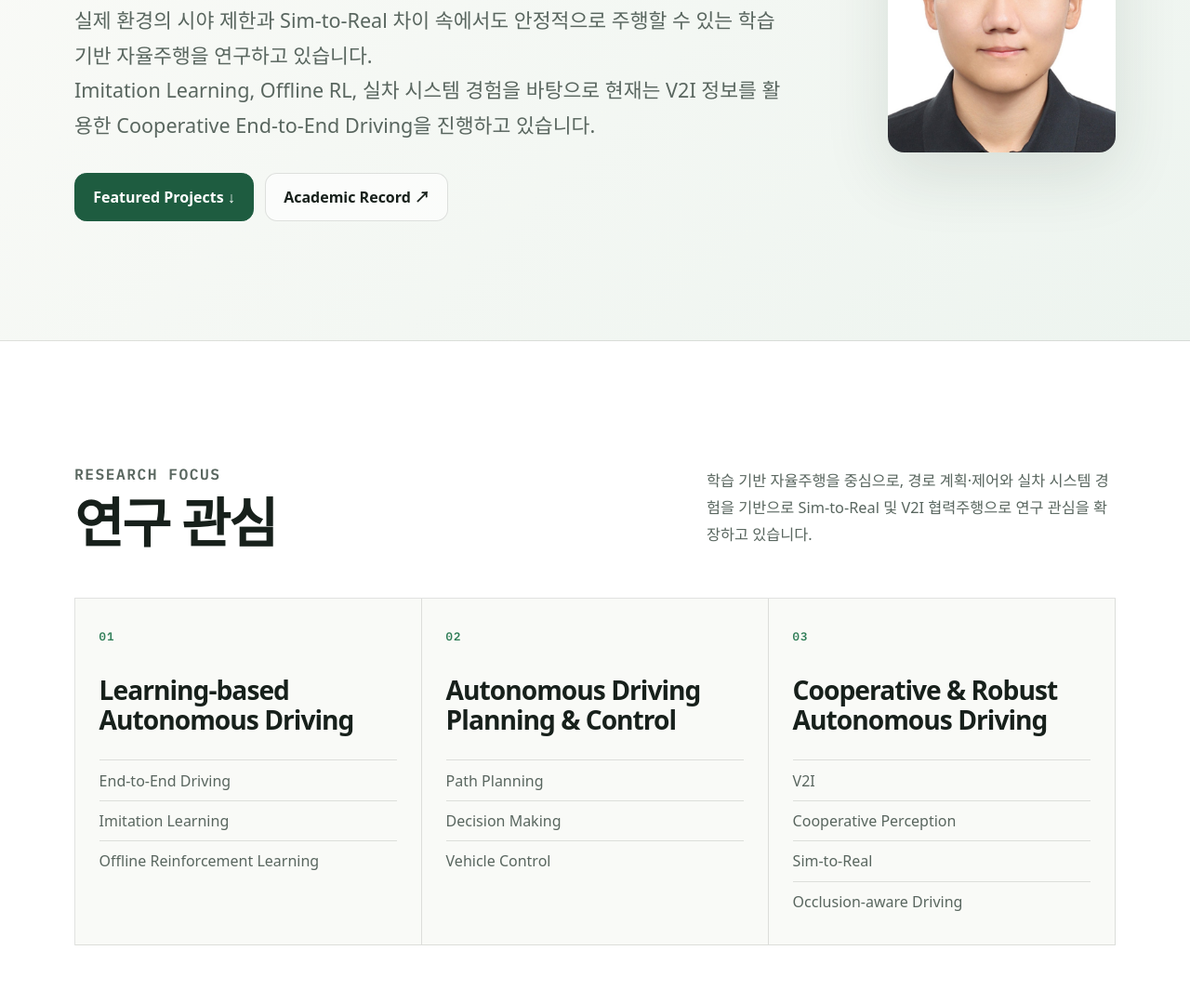
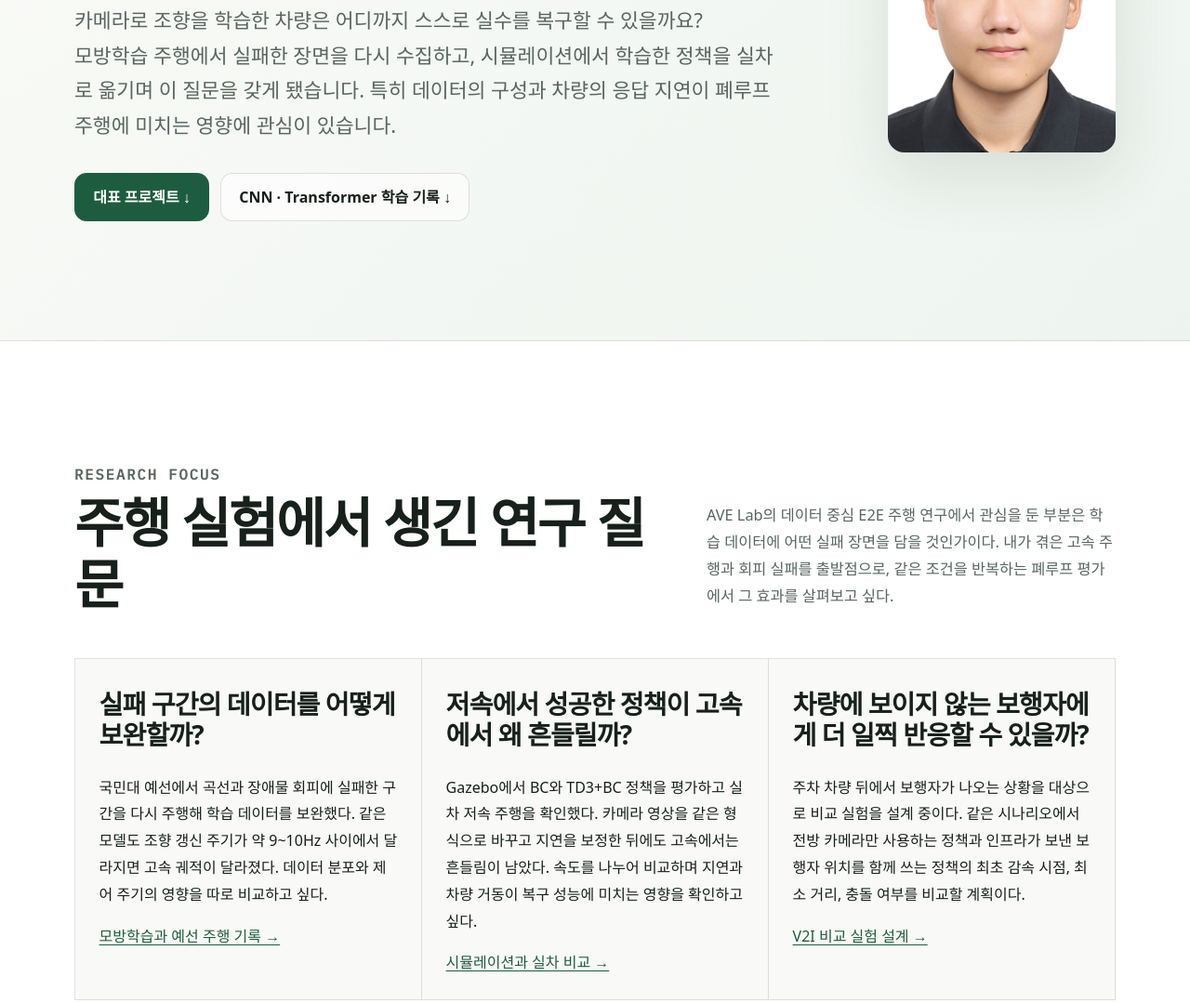
Before and after one commit to yunny22/portfolio, an Astro site: page / in a window 1280 px wide. Shown: the part 437-1516 px from the top of the page at 93% size. Built offline with nearby package versions, Linux system fonts and the light colour scheme; Astro itself is replaced by a stand-in of ours; a web font is replaced by a local one.

Commit message:
Connect autonomous driving experiments to research questions and AI foundations

```diff
--- a/src/pages/index.astro
+++ b/src/pages/index.astro
@@ -6,19 +6,19 @@ import { featuredProjects, projects, researchJourney } from '../data/projects';
 const base = import.meta.env.BASE_URL;
 const researchFocus = [
   {
-    number: '01',
-    title: 'Learning-based Autonomous Driving',
-    items: ['End-to-End Driving', 'Imitation Learning', 'Offline Reinforcement Learning'],
+    title: '실패 구간의 데이터를 어떻게 보완할까?',
+    text: '국민대 예선에서 곡선과 장애물 회피에 실패한 구간을 다시 주행해 학습 데이터를 보완했다. 같은 모델도 조향 갱신 주기가 약 9~10Hz 사이에서 달라지면 고속 궤적이 달라졌다. 데이터 분포와 제어 주기의 영향을 따로 비교하고 싶다.',
+    slug: 'kookmin-preliminary', link: '모방학습과 예선 주행 기록',
   },
   {
-    number: '02',
-    title: 'Autonomous Driving Planning & Control',
-    items: ['Path Planning', 'Decision Making', 'Vehicle Control'],
+    title: '저속에서 성공한 정책이 고속에서 왜 흔들릴까?',
+    text: 'Gazebo에서 BC와 TD3+BC 정책을 평가하고 실차 저속 주행을 확인했다. 카메라 영상을 같은 형식으로 바꾸고 지연을 보정한 뒤에도 고속에서는 흔들림이 남았다. 속도를 나누어 비교하며 지연과 차량 거동이 복구 성능에 미치는 영향을 확인하고 싶다.',
+    slug: 'sim-to-real-driving', link: '시뮬레이션과 실차 비교',
   },
   {
-    number: '03',
-    title: 'Cooperative & Robust Autonomous Driving',
-    items: ['V2I', 'Cooperative Perception', 'Sim-to-Real', 'Occlusion-aware Driving'],
+    title: '차량에 보이지 않는 보행자에게 더 일찍 반응할 수 있을까?',
+    text: '주차 차량 뒤에서 보행자가 나오는 상황을 대상으로 비교 실험을 설계 중이다. 같은 시나리오에서 전방 카메라만 사용하는 정책과 인프라가 보낸 보행자 위치를 함께 쓰는 정책의 최초 감속 시점, 최소 거리, 충돌 여부를 비교할 계획이다.',
+    slug: 'v2i-cooperative-e2e', link: 'V2I 비교 실험 설계',
   },
 ];
 ---
@@ -31,12 +31,13 @@ const researchFocus = [
         <h1 class="reveal">Taeyun Kim</h1>
         <p class="affiliation reveal">Konkuk University · Smart Vehicle Engineering · 3rd Year</p>
         <p class="hero-intro reveal">
-          실제 환경의 시야 제한과 Sim-to-Real 차이 속에서도 안정적으로 주행할 수 있는 학습 기반 자율주행을 연구하고 있습니다.<br />
-          Imitation Learning, Offline RL, 실차 시스템 경험을 바탕으로 현재는 V2I 정보를 활용한 Cooperative End-to-End Driving을 진행하고 있습니다.
+          카메라로 조향을 학습한 차량은 어디까지 스스로 실수를 복구할 수 있을까요?<br />
+          모방학습 주행에서 실패한 장면을 다시 수집하고, 시뮬레이션에서 학습한 정책을 실차로 옮기며 이 질문을 갖게 됐습니다.
+          특히 데이터의 구성과 차량의 응답 지연이 폐루프 주행에 미치는 영향에 관심이 있습니다.
         </p>
         <div class="hero-actions reveal">
-          <a class="button button--accent" href="#featured-projects">Featured Projects ↓</a>
-          <a class="button button--ghost" href={`${base}grades/`}>Academic Record ↗</a>
+          <a class="button button--accent" href="#featured-projects">대표 프로젝트 ↓</a>
+          <a class="button button--ghost" href="#coursework">CNN · Transformer 학습 기록 ↓</a>
         </div>
       </div>
       <figure class="hero-visual reveal">
@@ -48,15 +49,15 @@ const researchFocus = [
   <section class="section focus" id="research-focus">
     <div class="shell">
       <header class="section-heading reveal">
-        <div><p class="eyebrow">Research Focus</p><h2>연구 관심</h2></div>
-        <p>학습 기반 자율주행을 중심으로, 경로 계획·제어와 실차 시스템 경험을 기반으로 Sim-to-Real 및 V2I 협력주행으로 연구 관심을 확장하고 있습니다.</p>
+        <div><p class="eyebrow">Research Focus</p><h2>주행 실험에서 생긴 연구 질문</h2></div>
+        <p>AVE Lab의 데이터 중심 E2E 주행 연구에서 관심을 둔 부분은 학습 데이터에 어떤 실패 장면을 담을 것인가이다. 내가 겪은 고속 주행과 회피 실패를 출발점으로, 같은 조건을 반복하는 폐루프 평가에서 그 효과를 살펴보고 싶다.</p>
       </header>
       <div class="focus-grid">
         {researchFocus.map((focus) => (
           <article class="focus-card reveal">
-            <span class="mono">{focus.number}</span>
             <h3>{focus.title}</h3>
-            <ul>{focus.items.map((item) => <li>{item}</li>)}</ul>
+            <p>{focus.text}</p>
+            <a href={`${base}projects/${focus.slug}/`}>{focus.link} →</a>
           </article>
         ))}
       </div>
@@ -78,12 +79,12 @@ const researchFocus = [
   <section class="section" id="coursework" aria-labelledby="coursework-heading">
     <div class="shell">
       <header class="section-heading reveal">
-        <div><p class="eyebrow">Coursework</p><h2 id="coursework-heading">전공 수업</h2></div>
+        <div><p class="eyebrow">Coursework</p><h2 id="coursework-heading">딥러닝 기초와 주행 실험</h2></div>
       </header>
       <div class="course-grid">
         <article class="course-card reveal">
-          <h3>인공지능 응용</h3>
-          <p>합성 도로 이미지로 조향을 예측하는 모델을 학습하고, 모델의 조향이 다음 입력을 바꾸는 폐루프 주행에서 오차가 어떻게 누적되는지 확인했다.</p>
+          <h3>인공지능 응용 · CNN과 폐루프 평가</h3>
+          <p>PilotNet 계열 CNN은 같은 필터를 이미지 여러 위치에 적용해 도로의 국소 특징을 추출하고, 이를 조합해 조향값 하나를 예측한다. 합성 도로에서 모델의 조향이 다음 프레임을 바꾸도록 주행시켜 작은 오차가 누적되는 과정을 확인했다.</p>
           <p>DAgger 실습에서는 기존 정책과 학습 단계별 정책 11개를 공개·미공개 트랙과 두 외란 강도에서 비교했다. 조건별로 같은 시드 5개를 사용해 총 220회 평가했고, 네 조건 평균 87.59점인 D8을 제출 모델로 골랐다.</p>
           <p>어텐션 실습에서는 PilotNet과 CNN에 어텐션을 추가한 모델이 기본 조건에서 모두 완주했지만, 강한 외란에서는 세 트랙 모두에서 이탈했다.</p>
           <div class="course-links">
@@ -93,12 +94,17 @@ const researchFocus = [
           </div>
         </article>
         <article class="course-card reveal">
-          <h3>거대언어모델</h3>
+          <h3>거대언어모델 · Transformer의 학습 원리</h3>
           <p>Transformer를 중심으로 딥러닝 모델의 구조와 학습 원리를 공부했다. 문장이 토큰으로 나뉘고, 각 토큰의 임베딩이 층을 거치면서 문맥을 반영하는 과정을 따라갔다.</p>
-          <p>셀프 어텐션에서 Query와 Key의 내적으로 가중치를 구해 Value를 결합하는 과정을 정리했다. 이어 잔차 연결이 층 사이에서 정보를 전달하는 방식과 정규화가 깊은 신경망의 학습에 미치는 영향을 살펴봤다.</p>
+          <p>셀프 어텐션에서 Query와 Key의 내적을 차원에 맞게 조정하고 softmax로 가중치를 구해 Value를 결합하는 과정을 정리했다. 이어 잔차 연결이 층 사이에서 정보를 전달하는 방식과 정규화가 깊은 신경망의 학습에 미치는 영향을 살펴봤다.</p>
           <p>사전학습에서는 데이터의 구성과 품질, 옵티마이저, 혼합 정밀도가 학습에 미치는 영향을 공부했다. 인공지능 응용 실습에서는 같은 어텐션 원리가 도로 이미지의 위치별 특징을 조향 예측에 결합하는 데 쓰이는 사례를 분석했다.</p>
         </article>
       </div>
+      <aside class="reading reveal">
+        <h3>다음에 살펴볼 모델 · Hydra-MDP</h3>
+        <p>내 실습 모델은 한 시점의 조향값을 예측했다. Hydra-MDP는 여러 후보 궤적을 평가해 주행 계획을 선택한다. 같은 장애물 장면에서 즉시 조향을 예측할 때와 앞으로의 궤적을 비교할 때, 충돌 가능성과 주행 진척도를 판단하는 시점이 어떻게 달라지는지 살펴보고 싶다.</p>
+        <a href="https://github.com/NVlabs/Hydra-MDP">연구팀의 모델과 코드 ↗</a>
+      </aside>
     </div>
   </section>
 
@@ -168,8 +174,11 @@ const researchFocus = [
   .focus { background: #fff; }
   .focus-grid { display: grid; grid-template-columns: repeat(3,minmax(0,1fr)); border-top: 1px solid var(--line); border-left: 1px solid var(--line); }
   .focus-card { min-height: 19rem; padding: 1.6rem; border-right: 1px solid var(--line); border-bottom: 1px solid var(--line); background: #f9faf7; }
-  .focus-card > span { color: var(--green); }
-  .focus-card h3 { min-height: 4.5rem; margin: 1.8rem 0 1.2rem; font-size: clamp(1.35rem,2.2vw,1.85rem); }
+  .focus-card p, .reading p { line-height: 1.8; }
+  .focus-card a, .reading a { color: var(--green-deep); text-decoration: underline; text-underline-offset: .2em; }
+  .reading { margin-top: 2rem; padding: 1.4rem; border-left: 3px solid var(--green); background: #edf4ef; }
+  .reading h3 { margin-top: 0; }
+  .focus-card h3 { min-height: 4.5rem; margin: .4rem 0 1.2rem; font-size: clamp(1.35rem,2.2vw,1.85rem); }
   .focus-card ul { margin: 0; padding: 0; list-style: none; color: var(--muted); }
   .focus-card li { padding: .45rem 0; border-top: 1px solid var(--line); }
   .course-grid { display: grid; grid-template-columns: repeat(auto-fit,minmax(min(100%,22rem),1fr)); gap: 1.5rem; }
```
Also changed, not shown: README.md.
